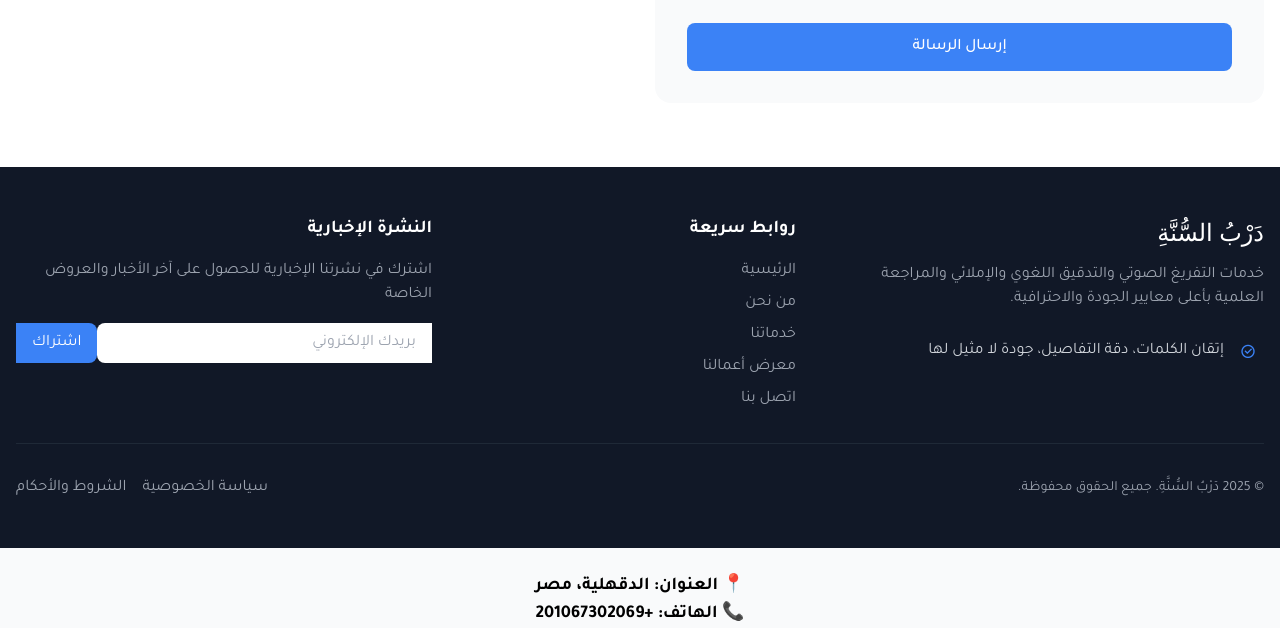
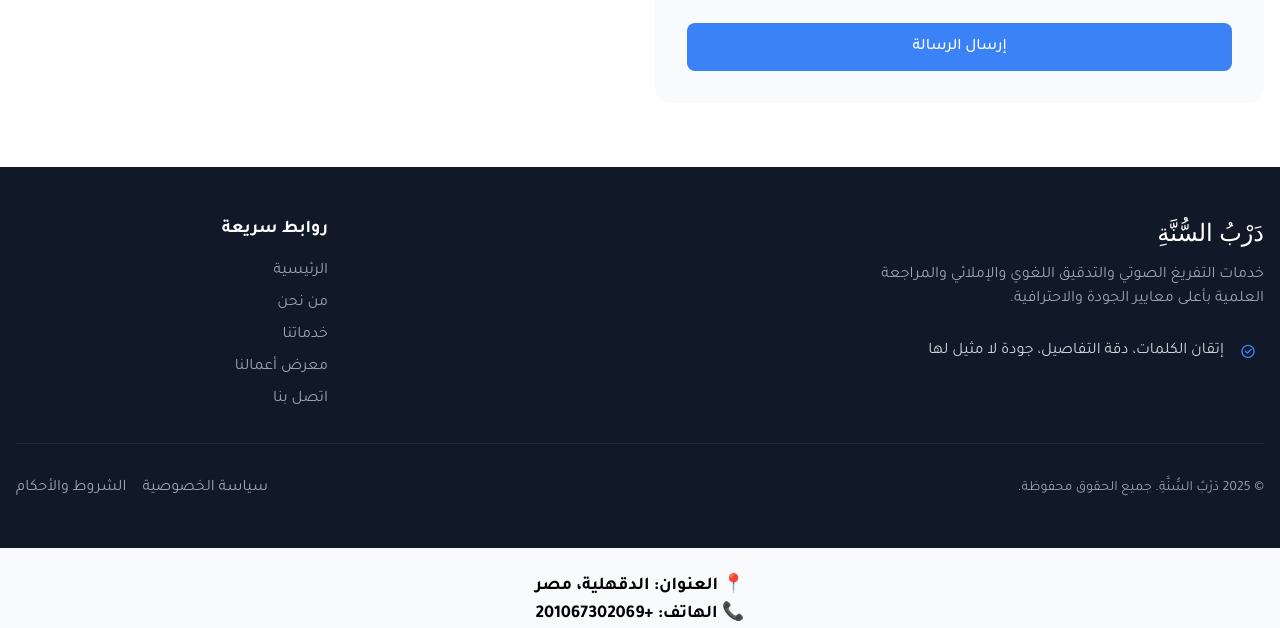
Before and after one commit to samer-salah/-, a plain HTML site: page index.html in a window 1280 px wide. Shown: the part 4335-4963 px from the top of the page. Drawn offline with nearby package versions, Linux system fonts and the light colour scheme.

Commit message:
Update index.html

```diff
--- a/index.html
+++ b/index.html
@@ -481,14 +481,6 @@
                     </ul>
                 </div>
 
-                <div class="md:w-1/3">
-                    <h3 class="text-lg font-bold mb-4">النشرة الإخبارية</h3>
-                    <p class="text-gray-400 mb-4">اشترك في نشرتنا الإخبارية للحصول على آخر الأخبار والعروض الخاصة</p>
-                    <div class="flex">
-                        <input type="email" placeholder="بريدك الإلكتروني" class="px-4 py-2 rounded-r-none rounded-button border-none w-full text-gray-800">
-                        <button class="bg-primary text-white px-4 py-2 rounded-l-none rounded-button whitespace-nowrap">اشتراك</button>
-                    </div>
-                </div>
             </div>
 
             <hr class="border-gray-800 my-8">
```
